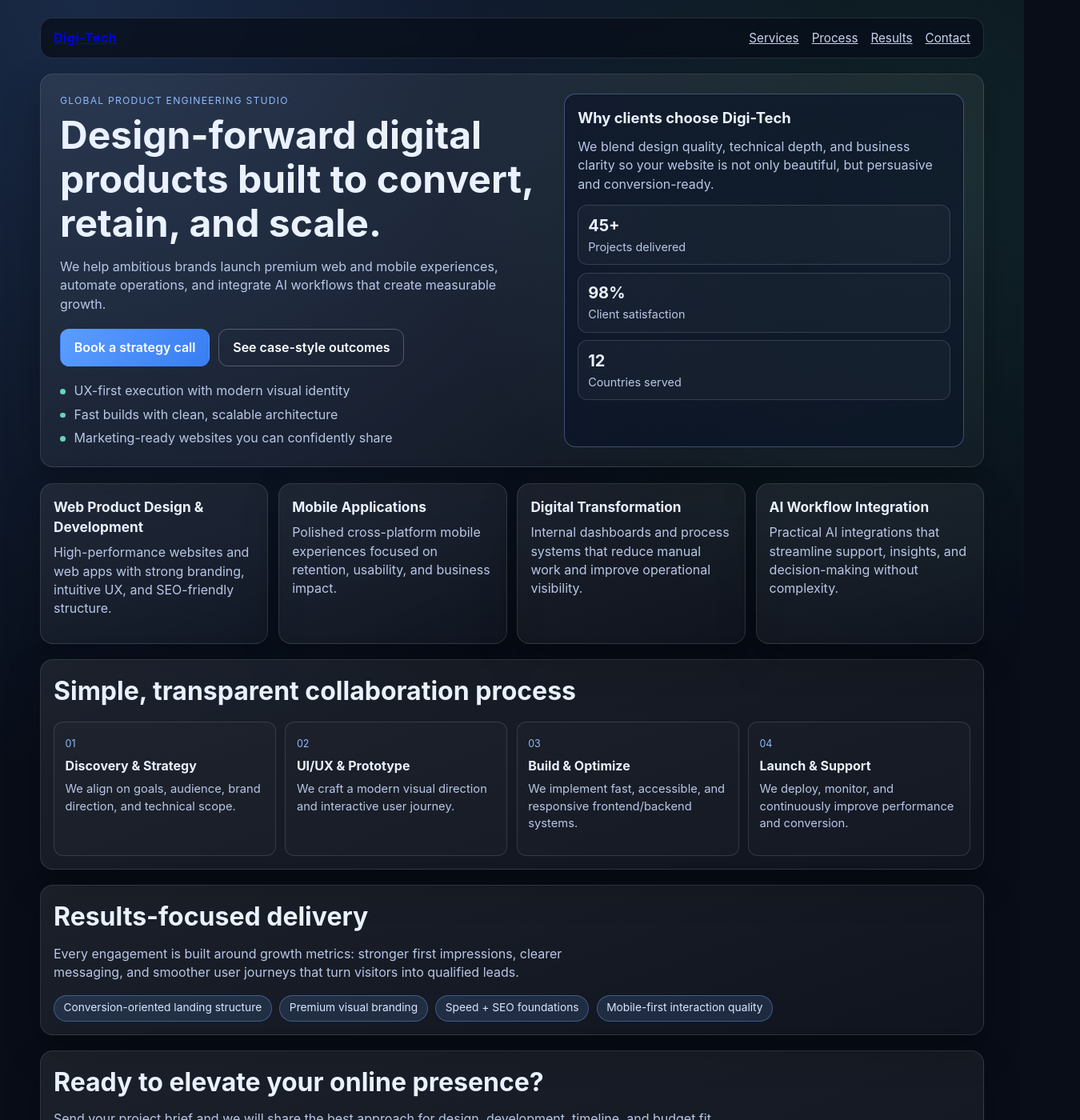
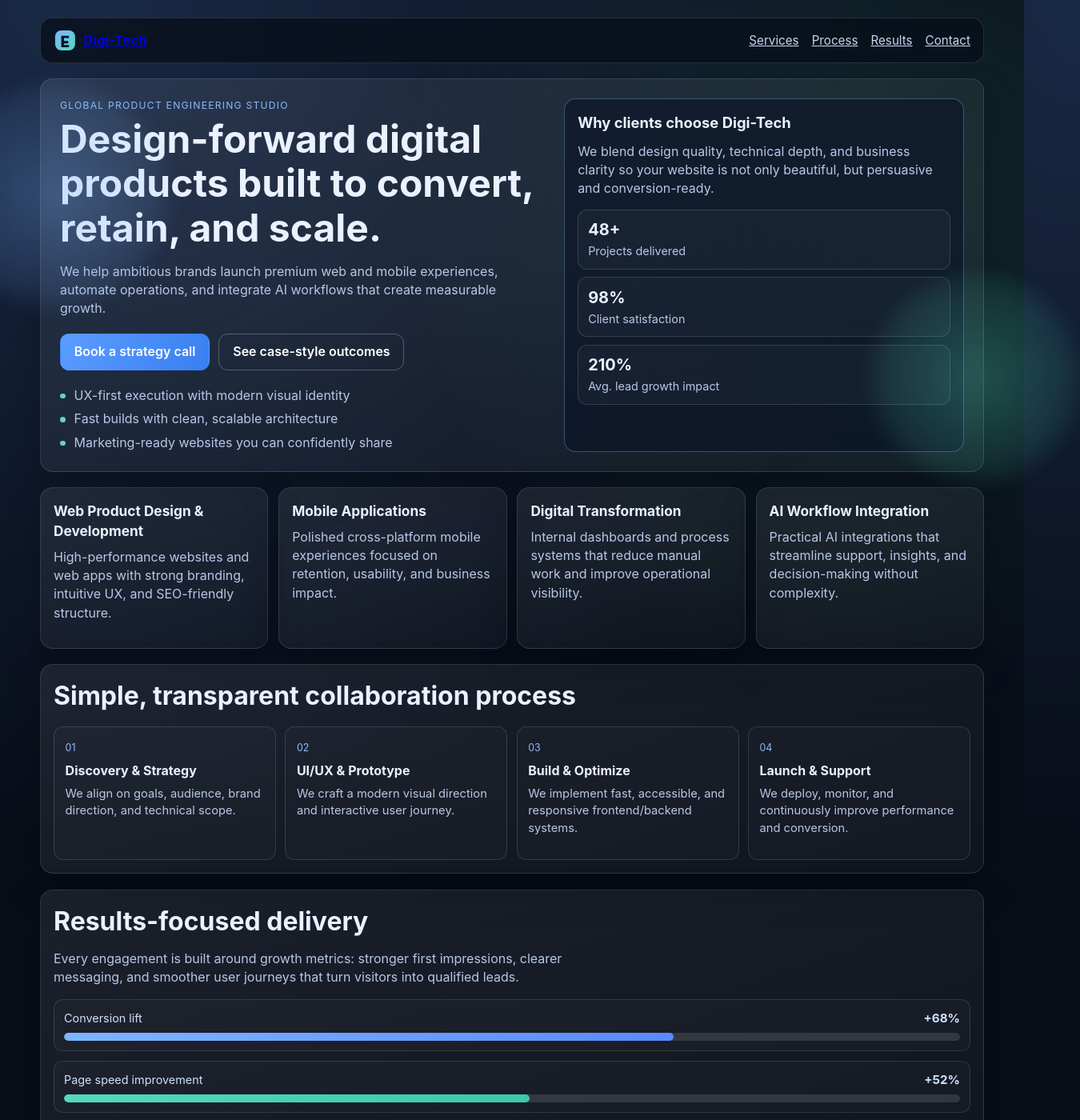
Before and after one commit to AsmaaShehataa/Digi-Tech, a React (Vite) app in the folder client/: page / in a window 1280 px wide. Shown: the top 1400 px of the page at 80% size, 1350 px wide, since content can reach past the window. Built offline with nearby package versions, Linux system fonts and the light colour scheme.

Commit message:
Add logo, animation, and results graph to marketing page
Co-authored-by: Asmaa Shehata <asmaa_shihata@yahoo.com>

```diff
--- a/client/src/App.css
+++ b/client/src/App.css
@@ -40,6 +40,43 @@
 /* Public site */
 .public-site {
   gap: 1.2rem;
+  position: relative;
+}
+
+.bg-orb {
+  position: absolute;
+  border-radius: 50%;
+  filter: blur(12px);
+  opacity: 0.35;
+  pointer-events: none;
+}
+
+.orb-a {
+  width: 280px;
+  height: 280px;
+  background: radial-gradient(circle, rgba(124, 181, 255, 0.9), rgba(124, 181, 255, 0));
+  top: 120px;
+  left: -120px;
+  animation: orbFloat 10s ease-in-out infinite;
+}
+
+.orb-b {
+  width: 260px;
+  height: 260px;
+  background: radial-gradient(circle, rgba(83, 217, 188, 0.85), rgba(83, 217, 188, 0));
+  top: 360px;
+  right: -120px;
+  animation: orbFloat 12s ease-in-out infinite reverse;
+}
+
+@keyframes orbFloat {
+  0%,
+  100% {
+    transform: translateY(0px);
+  }
+  50% {
+    transform: translateY(-18px);
+  }
 }
 
 .marketing-nav {
@@ -60,6 +97,20 @@
 .brand-mark {
   font-weight: 700;
   letter-spacing: 0.03em;
+  display: inline-flex;
+  align-items: center;
+  gap: 0.55rem;
+}
+
+.brand-logo {
+  width: 1.8rem;
+  height: 1.8rem;
+  display: inline-flex;
+}
+
+.brand-logo svg {
+  width: 100%;
+  height: 100%;
 }
 
 .marketing-nav nav {
@@ -139,6 +190,14 @@ h1 {
   border-radius: 0.9rem;
   background: rgba(12, 20, 40, 0.66);
   padding: 1rem;
+}
+
+.hero-highlight strong {
+  transition: transform 0.3s ease;
+}
+
+.hero-highlight strong:hover {
+  transform: scale(1.04);
 }
 
 .hero-highlight h3 {
@@ -243,6 +302,71 @@ h1 {
   margin-top: 0.75rem;
   color: #b8c7e6;
   max-width: 70ch;
+}
+
+.results-graph {
+  margin-top: 1rem;
+  display: grid;
+  gap: 0.7rem;
+}
+
+.results-graph article {
+  border: 1px solid rgba(255, 255, 255, 0.12);
+  border-radius: 0.75rem;
+  padding: 0.75rem;
+  background: rgba(255, 255, 255, 0.02);
+}
+
+.graph-label {
+  display: flex;
+  justify-content: space-between;
+  align-items: baseline;
+  margin-bottom: 0.45rem;
+  color: #cfe0ff;
+  font-size: 0.9rem;
+}
+
+.graph-label strong {
+  font-size: 0.95rem;
+}
+
+.bar-track {
+  height: 0.62rem;
+  border-radius: 999px;
+  background: rgba(255, 255, 255, 0.12);
+  overflow: hidden;
+}
+
+.bar-fill {
+  display: block;
+  height: 100%;
+  border-radius: inherit;
+  width: 0;
+  animation: fillBar 1.4s ease forwards;
+}
+
+.fill-conversion {
+  --target: 68%;
+  background: linear-gradient(90deg, #7db5ff, #5a89ff);
+}
+
+.fill-speed {
+  --target: 52%;
+  background: linear-gradient(90deg, #53d9bc, #3bc9a9);
+}
+
+.fill-mobile {
+  --target: 74%;
+  background: linear-gradient(90deg, #9c8cff, #7a63ff);
+}
+
+@keyframes fillBar {
+  from {
+    width: 0;
+  }
+  to {
+    width: var(--target);
+  }
 }
 
 .result-tags {
--- a/client/src/App.jsx
+++ b/client/src/App.jsx
@@ -26,6 +26,29 @@ const api = async (url, options = {}) => {
 const PublicWebsite = () => {
   const [form, setForm] = useState({ full_name: "", email: "", company: "", message: "" });
   const [status, setStatus] = useState("");
+  const [stats, setStats] = useState({ projects: 0, satisfaction: 0, growth: 0 });
+
+  useEffect(() => {
+    const targets = { projects: 48, satisfaction: 98, growth: 210 };
+    const durationMs = 1500;
+    const start = performance.now();
+    let frameId = null;
+
+    const tick = (now) => {
+      const progress = Math.min((now - start) / durationMs, 1);
+      setStats({
+        projects: Math.round(targets.projects * progress),
+        satisfaction: Math.round(targets.satisfaction * progress),
+        growth: Math.round(targets.growth * progress),
+      });
+      if (progress < 1) frameId = window.requestAnimationFrame(tick);
+    };
+
+    frameId = window.requestAnimationFrame(tick);
+    return () => {
+      if (frameId) window.cancelAnimationFrame(frameId);
+    };
+  }, []);
 
   const submitInquiry = async (event) => {
     event.preventDefault();
@@ -41,9 +64,23 @@ const PublicWebsite = () => {
 
   return (
     <main className="site public-site">
+      <div className="bg-orb orb-a" aria-hidden="true" />
+      <div className="bg-orb orb-b" aria-hidden="true" />
       <header className="marketing-nav">
         <a className="brand-mark" href="/">
-          Digi-Tech
+          <span className="brand-logo" aria-hidden="true">
+            <svg viewBox="0 0 60 60" focusable="false">
+              <defs>
+                <linearGradient id="logoGradient" x1="0%" x2="100%" y1="0%" y2="100%">
+                  <stop offset="0%" stopColor="#7db5ff" />
+                  <stop offset="100%" stopColor="#53d9bc" />
+                </linearGradient>
+              </defs>
+              <rect x="4" y="4" width="52" height="52" rx="16" fill="url(#logoGradient)" />
+              <path d="M20 18h20v6H27v8h11v6H27v4h13v6H20z" fill="#071228" />
+            </svg>
+          </span>
+          <span>Digi-Tech</span>
         </a>
         <nav>
           <a href="#services">Services</a>
@@ -83,16 +120,16 @@ const PublicWebsite = () => {
           </p>
           <div className="mini-stats">
             <div>
-              <strong>45+</strong>
+              <strong>{stats.projects}+</strong>
               <span>Projects delivered</span>
             </div>
             <div>
-              <strong>98%</strong>
+              <strong>{stats.satisfaction}%</strong>
               <span>Client satisfaction</span>
             </div>
             <div>
-              <strong>12</strong>
-              <span>Countries served</span>
+              <strong>{stats.growth}%</strong>
+              <span>Avg. lead growth impact</span>
             </div>
           </div>
         </aside>
@@ -157,6 +194,35 @@ const PublicWebsite = () => {
           Every engagement is built around growth metrics: stronger first impressions, clearer messaging, and
           smoother user journeys that turn visitors into qualified leads.
         </p>
+        <div className="results-graph" aria-label="Sample project impact graph">
+          <article>
+            <div className="graph-label">
+              <span>Conversion lift</span>
+              <strong>+68%</strong>
+            </div>
+            <div className="bar-track">
+              <span className="bar-fill fill-conversion" />
+            </div>
+          </article>
+          <article>
+            <div className="graph-label">
+              <span>Page speed improvement</span>
+              <strong>+52%</strong>
+            </div>
+            <div className="bar-track">
+              <span className="bar-fill fill-speed" />
+            </div>
+          </article>
+          <article>
+            <div className="graph-label">
+              <span>Mobile engagement</span>
+              <strong>+74%</strong>
+            </div>
+            <div className="bar-track">
+              <span className="bar-fill fill-mobile" />
+            </div>
+          </article>
+        </div>
         <div className="result-tags">
           <span>Conversion-oriented landing structure</span>
           <span>Premium visual branding</span>
```
